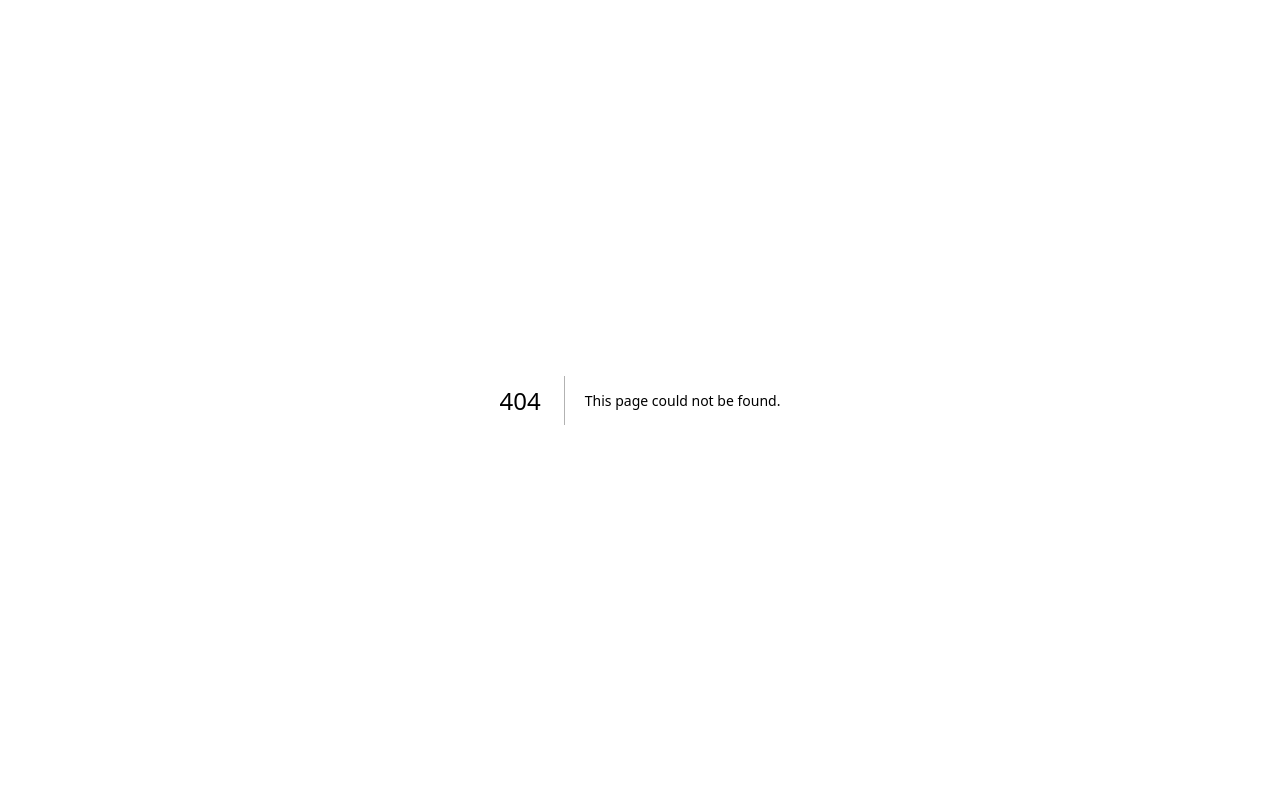
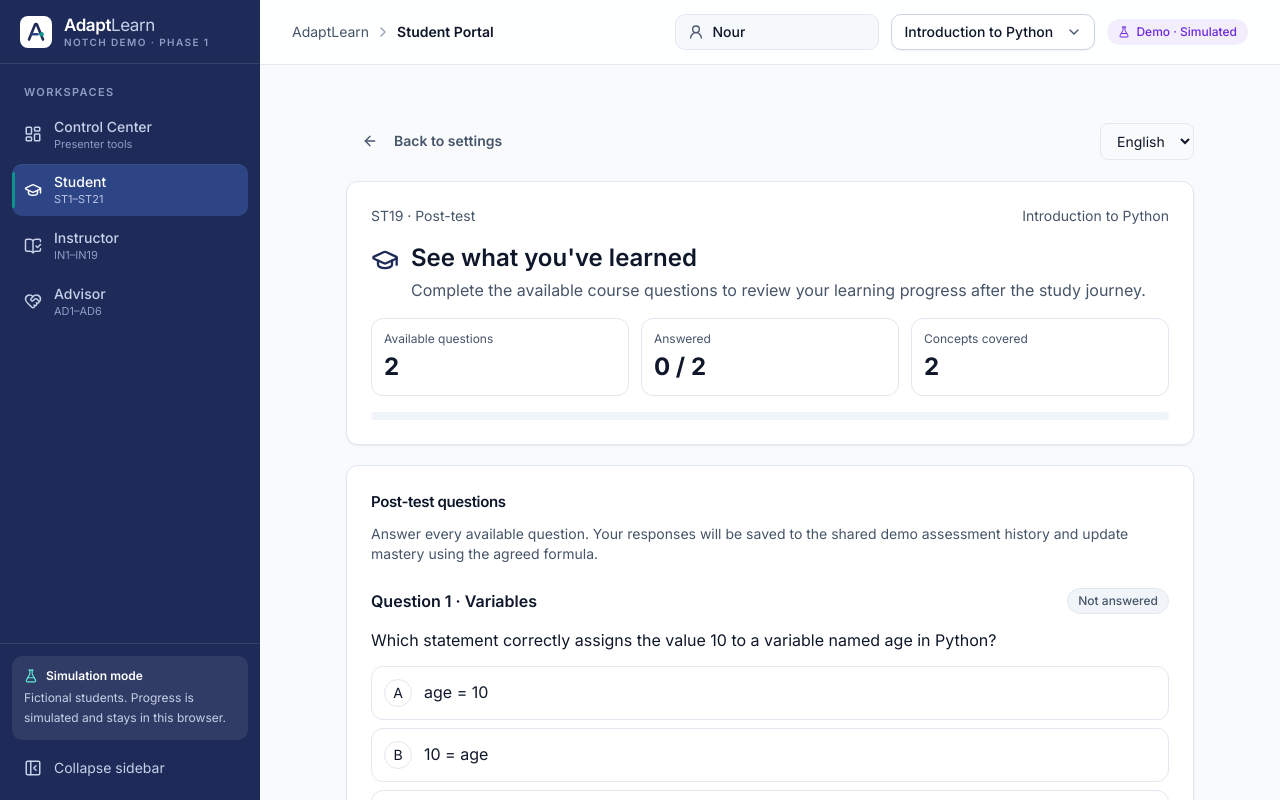
Before and after one commit to Lioomr/adaptive-learning-platform, a Next.js app in the folder Notch Demo/frontend/: page /student/st19 in a window 1280 px wide. Before the commit this address had no page. Shown: the top 800 px of the page. Built offline with nearby package versions, Linux system fonts and the light colour scheme.

Commit message:
Add student ST19 post-test route

```diff
--- /dev/null
+++ b/Notch Demo/frontend/app/student/st19/page.tsx
@@ -0,0 +1,5 @@
+import { StudentPostTest } from "@/features/student/student-post-test";
+
+export default function StudentST19Page() {
+  return <StudentPostTest />;
+}
```
